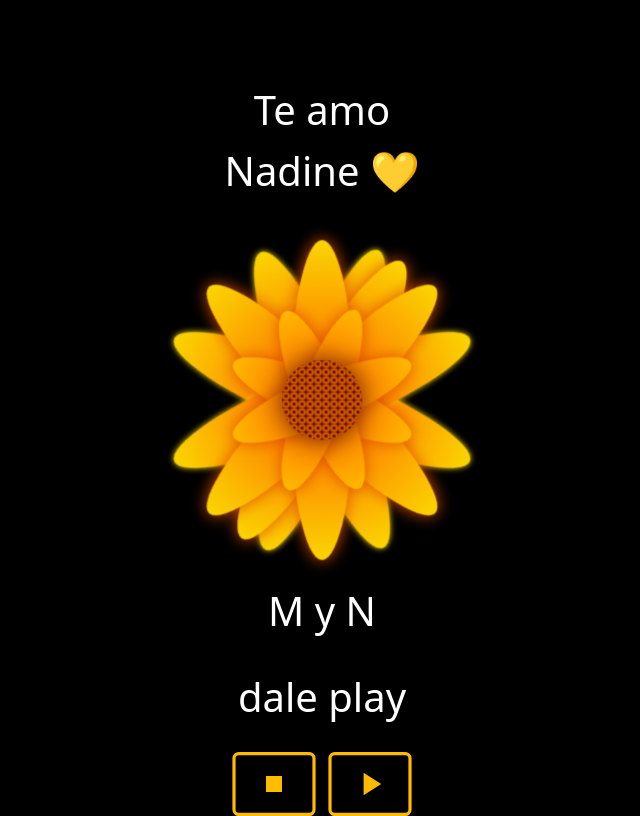
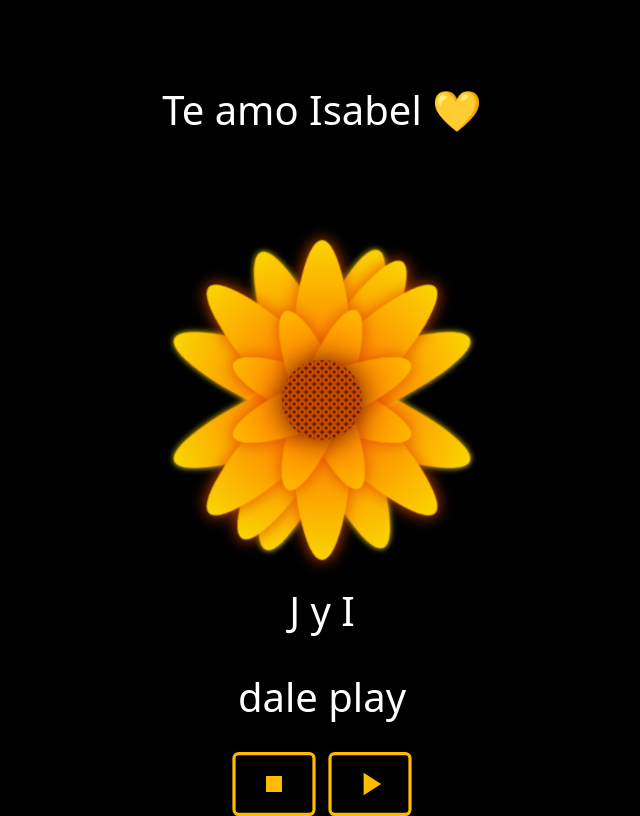
Before and after one commit to zD3MY/Flores, a plain HTML site: page index (1).html in a window 1280 px wide. Shown: the whole page, without its empty margins (318-958 px from the left). Drawn offline with nearby package versions, Linux system fonts and the light colour scheme.

Commit message:
Update index.html

```diff
--- a/index (1).html
+++ b/index (1).html
@@ -12,7 +12,7 @@
       crossorigin="anonymous"
     />
     <link rel="Stylesheet" href="style.css" />
-    <title>Para Nadine</title>
+    <title>Para Isabel</title>
   </head>
   <body>
     <audio id="miMusica" autoplay preload="auto">
@@ -23,7 +23,7 @@
       <div class="row">
         <div class="flower ">
           <div class="text-above mb-5">
-            <p>Te amo Nadine 💛</p>
+            <p>Te amo Isabel 💛</p>
           </div>
           <div class="mid"></div>
           <div class="Petal1 p1"></div>
@@ -39,7 +39,7 @@
           <div class="Petal3 p3"></div>
           <div class="Petal3 p4"></div>
           <div class="text-below">
-            <p>M y N</p>
+            <p>J y I</p>
             <p>dale play</p>
             <div class="w-100 d-flex justify-content-center">
               <button id="botonReiniciar" class="btn btn-primary mr-1 ">
```
